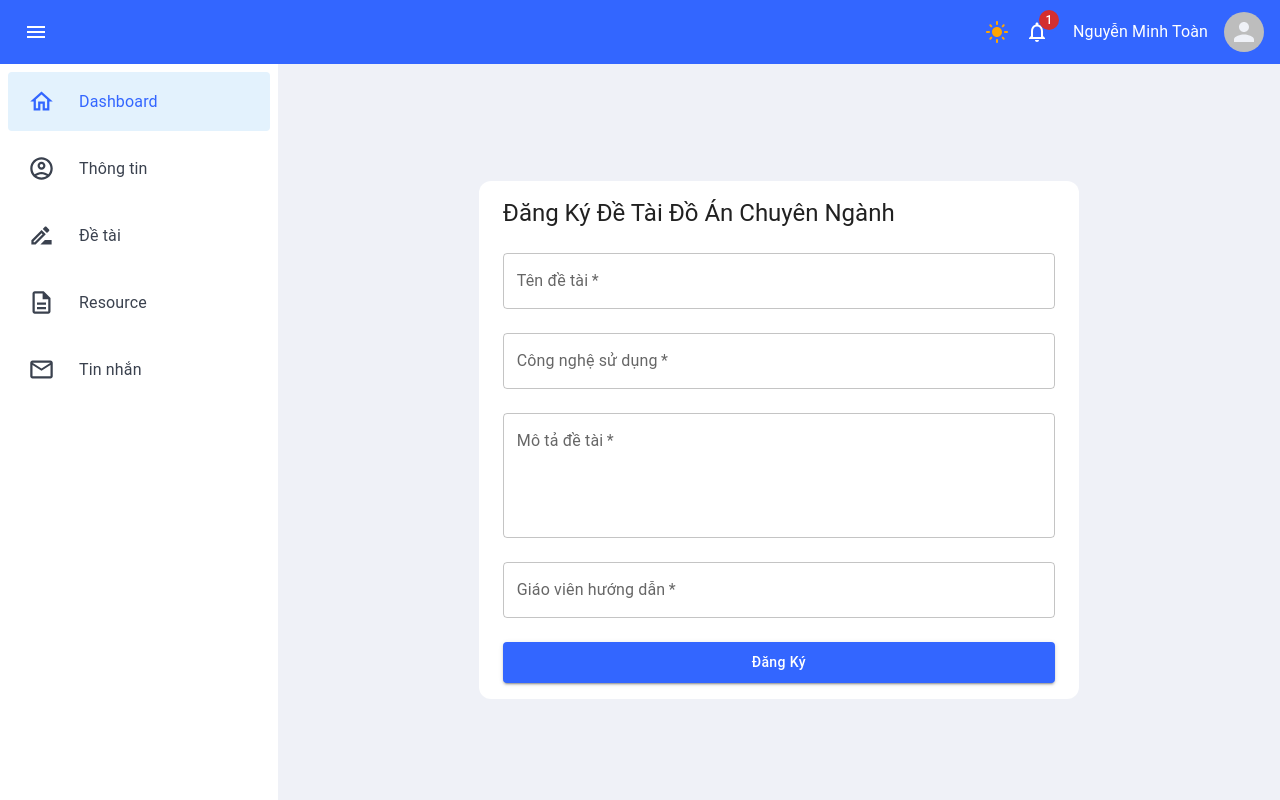
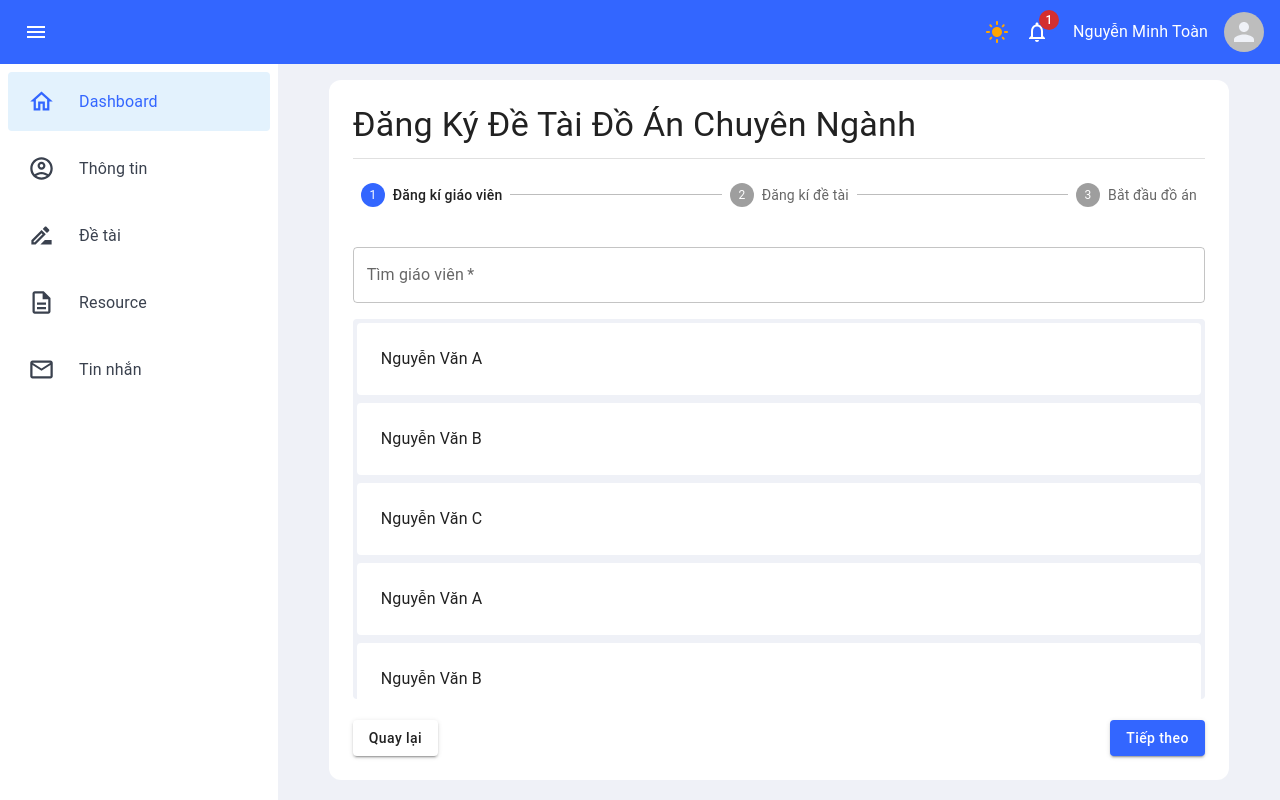
Before and after one commit to NguyenMinhToan003/DA_CN-FE, a React (Vite) app: page / in a window 1280 px wide. Built offline with nearby package versions, Linux system fonts and the light colour scheme; no server answers.

Commit message:
design register topic

```diff
--- a/package.json
+++ b/package.json
@@ -26,6 +26,7 @@
     "react-redux": "^9.1.2",
     "react-router-dom": "^6.26.1",
     "react-toastify": "^10.0.5",
+    "react-transition-group": "^4.4.5",
     "socket.io-client": "^4.7.5"
   },
   "devDependencies": {
--- a/src/App.css
+++ b/src/App.css
@@ -3,7 +3,4 @@
     color:inherit;
     width: 100%;
 }
-.active{
-
-}
 input { outline: none; border: none; }
--- a/src/components/Header.jsx
+++ b/src/components/Header.jsx
@@ -39,7 +39,7 @@ const Header = ({ toggleNav, widthNav }) => {
       top: 0,
       left: 0,
       right: 0,
-      backgroundColor: 'primary.main',
+      backgroundColor: 'primary.header',
       height: theme.Layout.headerHeight,
       display: 'flex',
       alignItems: 'center',
--- a/src/pages/home/Home.jsx
+++ b/src/pages/home/Home.jsx
@@ -1,70 +1,189 @@
-import React, { useState } from 'react'
+import Button from '@mui/material/Button'
+import Container from '@mui/material/Container'
+import Step from '@mui/material/Step'
+import StepLabel from '@mui/material/StepLabel'
+import Stepper from '@mui/material/Stepper'
+import Typography from '@mui/material/Typography'
+import TextField from '@mui/material/TextField'
+import Divider from '@mui/material/Divider'
 import Box from '@mui/material/Box'
-import Typography from '@mui/material/Typography'
-import Container from '@mui/material/Container'
-import TextField from '@mui/material/TextField'
-import Button from '@mui/material/Button'
+import { useState } from 'react'
+import CloseIcon from '@mui/icons-material/Close'
+import IconButton from '@mui/material/IconButton'
 import theme from '~/theme'
 
+const steps = ['Đăng kí giáo viên', 'Đăng kí đề tài', 'Bắt đầu đồ án']
 
 const Home = () => {
-  const [formData, setFormData] = useState({
+  const [activeStep, setActiveStep] = useState(0)
+  const [teacher, setTeacher] = useState([
+    { _id: '1', name: 'Nguyễn Văn A ' },
+    { _id: '2', name: 'Nguyễn Văn B' },
+    { _id: '3', name: 'Nguyễn Văn C' },
+    { _id: '1', name: 'Nguyễn Văn A ' },
+    { _id: '2', name: 'Nguyễn Văn B' },
+    { _id: '3', name: 'Nguyễn Văn C' }
+  ])
+  const [formTeacher, setFormTeacher] = useState('')
+  const [formTopic, setFormTopic] = useState({
+    teacherId: '',
     projectName: '',
-    projectType: '',
-    projectDescription: '',
-    teacher: ''
+    tech: '',
+    description: ''
   })
-
-  const handleChange = (e) => {
-    const { name, value } = e.target
-    setFormData({ ...formData, [name]: value })
+  const handleNext = () => {
+    if (activeStep <= 3)
+      setActiveStep(activeStep + 1)
+  }
+  const handleBack = () => {
+    if (activeStep > 0)
+      setActiveStep(activeStep - 1)
+  }
+  const handlChangeFormTeacher = (event) => {
+    setFormTeacher(event.target.value)
+  }
+  const handleChangeFormTopic = (event) => {
+    setFormTopic({
+      ...formTopic,
+      [event.target.name]: event.target.value
+    })
   }
 
-  const handleSubmit = (e) => {
-    e.preventDefault()
-    console.log('Form Data Submitted: ', formData)
+  return <>
+
+    <Container maxWidth='md' sx={{
+      mt: 2,
+      display: 'flex',
+      flexDirection: 'column',
+      justifyContent: 'space-between',
+      backgroundColor: 'secondary.main',
+      borderRadius: 3,
+      height: 700,
+      overflow: 'hidden',
+      padding: 3
+    }}>
+      <Box sx={{ height: '100%' }}>
+        <Typography variant='h4' gutterBottom sx={{ whiteSpace: 'nowrap' }}>
+          Đăng Ký Đề Tài Đồ Án Chuyên Ngành
+        </Typography>
+        <Divider />
+        <Stepper activeStep={activeStep} sx={{ my: 3 }}>
+          {
+            steps.map((step, index) => (
+              <Step key={index}
+                onClick={() => setActiveStep(index)}
+                sx={{ cursor: 'pointer' }}
+              >
+                <StepLabel>{step}</StepLabel>
+              </Step>
+            ))
+          }
+        </Stepper>
+        <Box sx={{
+          width: '100%',
+          height: '100%',
+          overflow: 'hidden'
+        }}>
+          <Box style={{
+            display: 'flex',
+            height: '100%',
+            width: '100%',
+            transition: 'transform 0.3s ease',
+            transform: `translateX(-${activeStep * 100}%)`
+          }}>
+            <Box sx={{
+              minWidth: '100%',
+              opacity: activeStep === 0 ? 1 : 0,
+              transition: 'opacity 0.3s ease'
+            }}>
+              <TextField
+                label='Tìm giáo viên'
+                variant='outlined'
+                fullWidth
+                margin='normal'
+                name='teacherId'
+                value={formTeacher}
+                onChange={handlChangeFormTeacher}
+                required
+                InputProps={
+                  formTeacher.length > 0 && {
+                    endAdornment: <IconButton
+                      onClick={() => {
+                        setFormTeacher('')
+                      }}
+                    >
+                      <CloseIcon />
+                    </IconButton>
+                  }
+                }
+              />
+              <Box sx={{
+                mt: 1,
+                height: 380,
+                backgroundColor: 'background.default',
+                overflowY: 'auto',
+                overflowX: 'hidden',
+                borderRadius: 1,
+                display: 'flex',
+                padding: 0.5,
+                flexDirection: 'column',
+                gap: 1
+              }}>
+                {
+                  teacher.map((teacher, index) => (
+                    <Box
+                      key={index}
+                      sx={{
+                        display: 'flex',
+                        justifyContent: 'space-between',
+                        alignItems: 'center',
+                        padding: 3,
+                        backgroundColor: 'secondary.main',
+                        cursor: 'pointer',
+                        borderRadius: 1
+                      }}
+                    >
+                      <Typography>{teacher.name}</Typography>
+                    </Box>
+                  ))
+
                 }
 
-  return (
+              </Box>
+            </Box>
             <Box sx={{
-      display: 'flex', alignItems: 'center', minHeight: `calc(100vh - ${theme.Layout.headerHeight}px)`
+              minWidth: '100%',
+              opacity: activeStep === 1 ? 1 : 0,
+              transition: 'opacity 0.3s ease'
             }}>
-      <Container maxWidth='sm' sx={{ backgroundColor: 'secondary.main', mt: 2, padding: 2, borderRadius: 3 }}>
-        <Box >
-          <Typography variant='h5' gutterBottom sx={{ whiteSpace: 'nowrap' }}>
-            Đăng Ký Đề Tài Đồ Án Chuyên Ngành
-          </Typography>
-          <form onSubmit={handleSubmit}>
               <TextField
                 label='Tên đề tài'
                 variant='outlined'
                 fullWidth
                 margin='normal'
                 name='projectName'
-              value={formData.projectName}
-              onChange={handleChange}
-              required
+                value={formTopic.projectName}
+                onChange={handleChangeFormTopic}
               />
               <TextField
                 label='Công nghệ sử dụng'
                 variant='outlined'
                 fullWidth
                 margin='normal'
-              name='projectType'
-              value={formData.projectType}
-              onChange={handleChange}
-              required
-            />
+                name='tech'
+                value={formTopic.tech}
+                onChange={handleChangeFormTopic}
+                required />
               <TextField
-              label='Mô tả đề tài'
+                label='Mô tả'
                 variant='outlined'
                 fullWidth
                 margin='normal'
-              name='projectDescription'
-              value={formData.projectDescription}
-              onChange={handleChange}
                 multiline
                 rows={4}
+                name='description'
+                value={formTopic.description}
+                onChange={handleChangeFormTopic}
                 required
               />
               <TextField
@@ -72,19 +191,33 @@ const Home = () => {
                 variant='outlined'
                 fullWidth
                 margin='normal'
-              name='teacher'
-              value={formData.teacher}
-              onChange={handleChange}
+                name='teacherName'
+                value={teacher.name}
                 required
               />
-            <Button variant='contained' color='primary' type='submit' fullWidth sx={{ mt: 2, padding: 1 }}>
-              Đăng Ký
+            </Box>
+          </Box>
+        </Box>
+      </Box>
+      <Box sx={{
+        display: 'flex',
+        alignItems: 'center',
+        justifyContent: 'space-between'
+      }}>
+        <Button
+          variant='contained'
+          color='secondary'
+          onClick={handleBack}>
+          Quay lại
         </Button>
-          </form>
+        <Button
+          variant='contained'
+          onClick={handleNext}>
+          Tiếp theo
+        </Button>
       </Box>
-      </Container>
-    </Box>
-  )
+    </Container >
+
+  </>
 }
-
 export default Home
--- a/src/theme.js
+++ b/src/theme.js
@@ -10,7 +10,8 @@ const theme = createTheme({
       palette: {
         primary: {
           main: '#3366ff',
-          more: '#e3f2fd'
+          more: '#e3f2fd',
+          header: '#3366ff'
         },
         secondary: {
           main: '#ffffff',
@@ -34,8 +35,9 @@ const theme = createTheme({
     dark: {
       palette: {
         primary: {
-          main: '#373e4a',
-          more: '#3366ff'
+          main: '#3366ff',
+          more: '#373e4a',
+          header: '#373e4a'
         },
         secondary: {
           main: '#232b38',
@@ -65,19 +67,26 @@ const theme = createTheme({
         }
       }
     },
+    MuiOutlinedInput: {
+      styleOverrides: {
+        root: {
+
+        }
+      }
+    },
+    MuiFormLabel: {
+      styleOverrides: {
+        root: {
+
+        }
+      }
+    },
     MuiCssBaseline: {
       styleOverrides: theme => ({
-        body: {
-          backgroundColor: theme.palette.background.default,
-          color: text => text.palette.text.main,
-          fontWeight: 200,
-          fontSize: '1rem',
-          fontFamily: 'Poppins , sans-serif'
-        },
         a: {
           textDecoration: 'none',
           color: 'inherit'
-        }
+        },
       })
     }
   }
```
Lines whose indentation alone changed are shown as unchanged.
